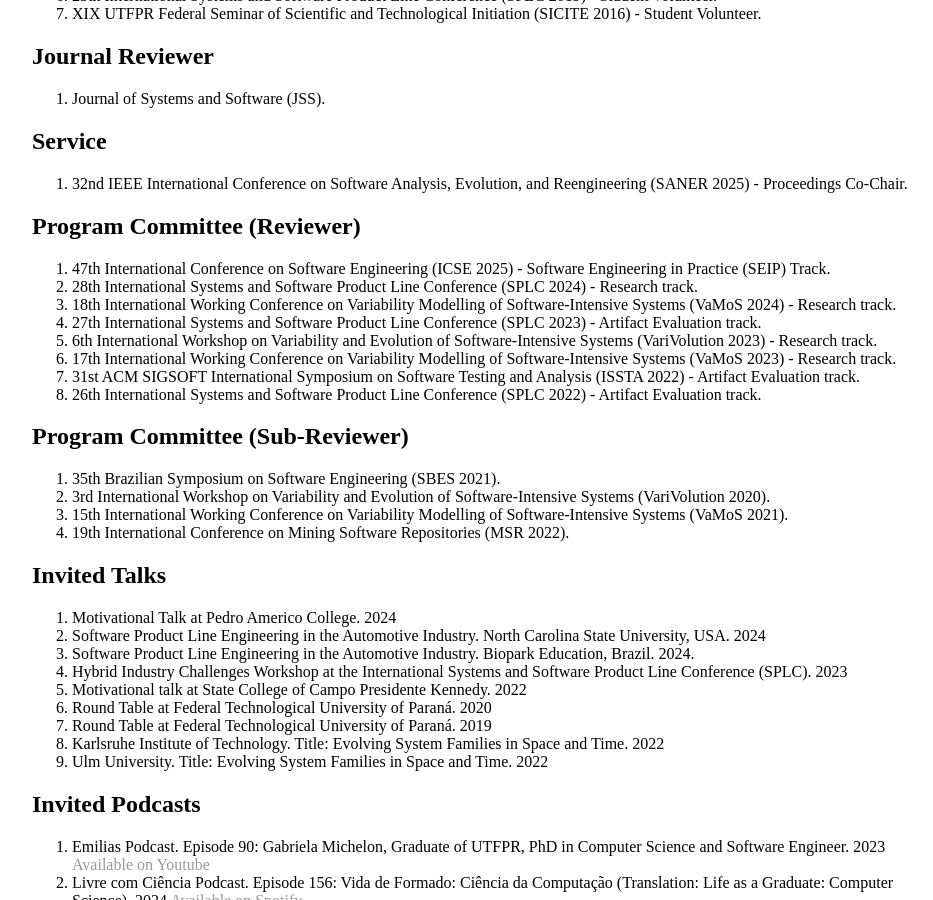
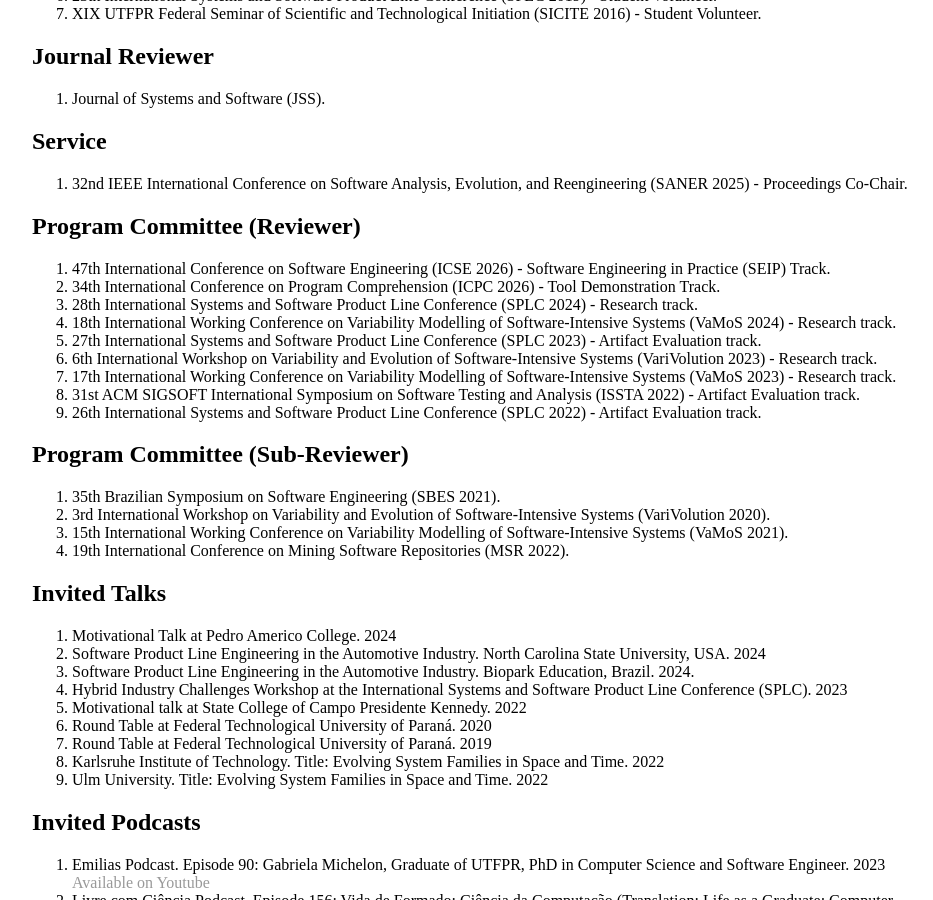
Before and after one commit to GabrielaMichelon/gabrielamichelon.github.io, a Jekyll site: the page built from cv/index.html, in a window 1280 px wide and 900 px high, scrolled down 2638 px. Shown: the whole window, without its empty margins (160-1093 px from the left). Built offline with Jekyll 4.4.1, drawn with Linux system fonts in a browser that asks for light colours.

Commit message:
add reviewer tool papers ICPC

```diff
--- a/cv/index.html
+++ b/cv/index.html
@@ -143,7 +143,8 @@
 		<h2>Program Committee (Reviewer)</h2>
 
 		<ol>
-						<li>47th International Conference on Software Engineering (ICSE 2025) - Software Engineering in Practice (SEIP) Track.</li>
+						<li>47th International Conference on Software Engineering (ICSE 2026) - Software Engineering in Practice (SEIP) Track.</li>
+						<li>34th International Conference on Program Comprehension (ICPC 2026) - Tool Demonstration Track.</li>
 						<li>28th International Systems and Software Product Line Conference (SPLC 2024) - Research track.</li>
 						<li>18th International Working Conference on Variability Modelling of Software-Intensive Systems (VaMoS 2024) - Research track.</li>
 						<li>27th International Systems and Software Product Line Conference (SPLC 2023) - Artifact Evaluation track.</li>
```
